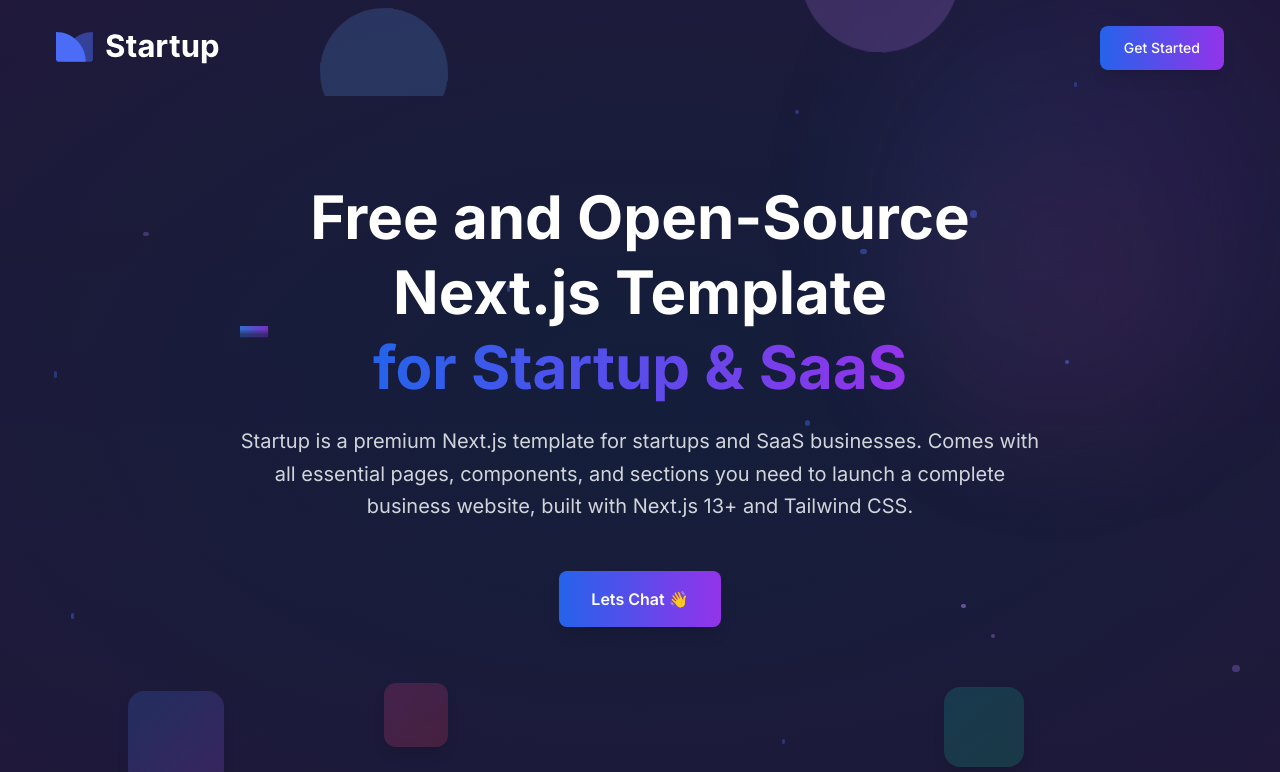
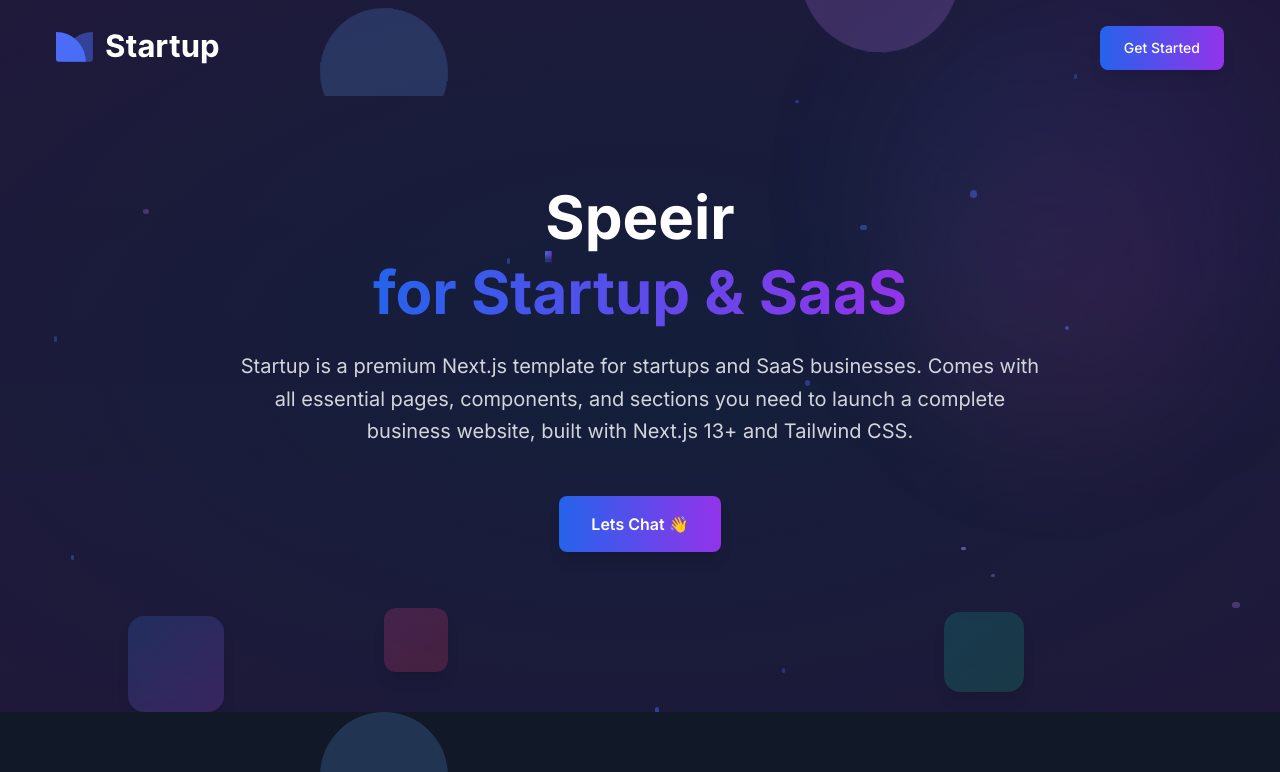
Before and after one commit to Speeir-LTD/speeir.com, a Next.js app: page / in a window 1280 px wide. Shown: the top 772 px of the page. Built offline with nearby package versions, Linux system fonts and the light colour scheme.

Commit message:
feat: update name

```diff
--- a/src/app/page.tsx
+++ b/src/app/page.tsx
@@ -11,7 +11,7 @@ import Testimonials from "@/components/Testimonials";
 import { Metadata } from "next";
 
 export const metadata: Metadata = {
-  title: "Free Next.js Template for Startup and SaaS",
+  title: "Speeir - Home",
   description: "This is Home for Startup Nextjs Template",
   // other metadata
 };
--- a/src/components/Hero/index.tsx
+++ b/src/components/Hero/index.tsx
@@ -51,7 +51,7 @@ const Hero = () => {
                 >
                   <span className="relative inline-block">
                     <span className="relative z-10">
-                      Free and Open-Source Next.js Template
+                    Speeir
                     </span>
                     <span className="absolute -bottom-1 left-0 h-2 w-full animate-[underline_3s_ease-in-out_infinite] bg-gradient-to-r from-blue-500 to-purple-600 opacity-80"></span>
                   </span>
```
